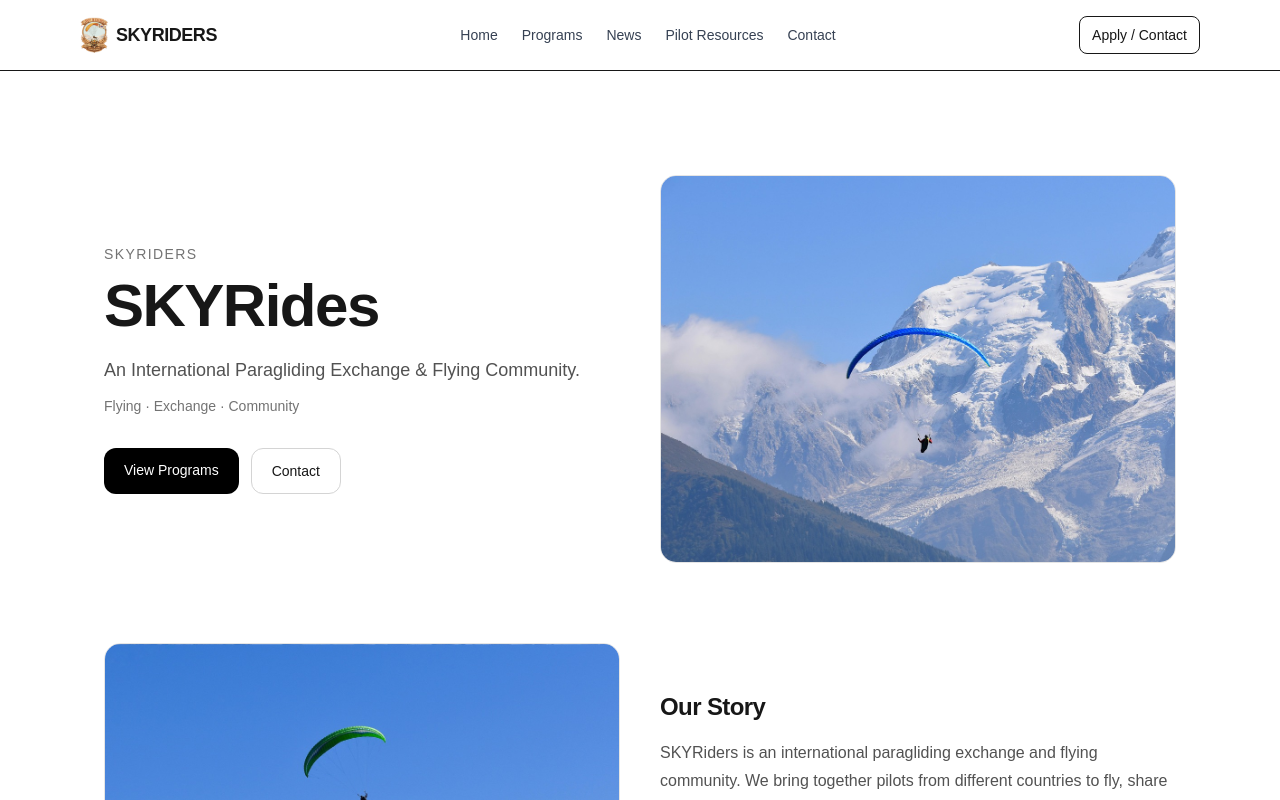
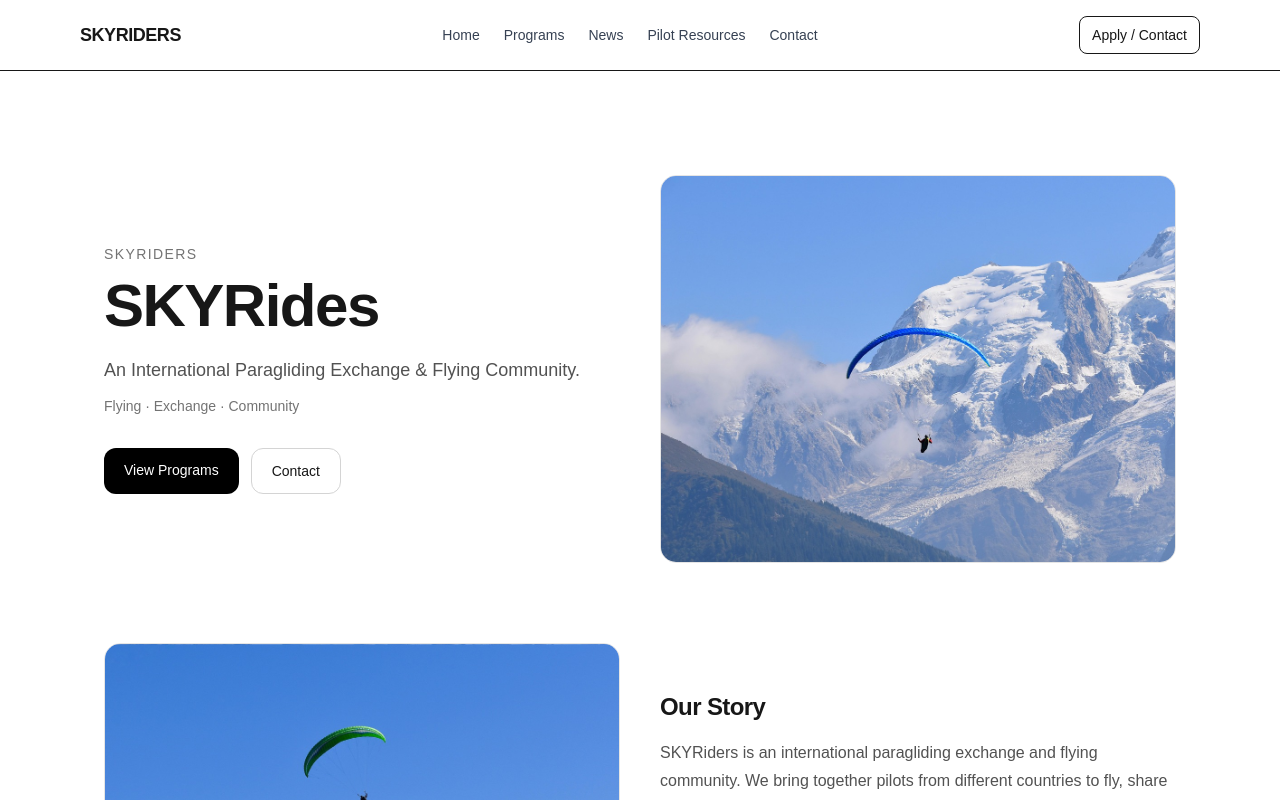
Before and after one commit to sunghyun0422/skyriders-site, a Next.js app: page / in a window 1280 px wide. Shown: the top 800 px of the page. Built offline with nearby package versions, Linux system fonts and the light colour scheme.

Commit message:
Update header logo with globe.png

```diff
--- a/app/components/Header.tsx
+++ b/app/components/Header.tsx
@@ -12,18 +12,8 @@ export default function Header() {
   return (
     <header className="sticky top-0 z-50 border-b bg-white/80 backdrop-blur">
       <div className="mx-auto flex max-w-6xl items-center justify-between px-4 py-4">
-
-        {/* ✅ 로고 */}
-        <Link href="/" className="flex items-center gap-2">
-          <img
-            src="/globe.png"
-            alt="SKYRIDERS Logo"
-            width={28}
-            height={28}
-          />
-          <span className="text-lg font-semibold tracking-tight">
-            SKYRIDERS
-          </span>
+        <Link href="/" className="text-lg font-semibold tracking-tight">
+          SKYRIDERS
         </Link>
 
         <nav className="hidden items-center gap-6 md:flex">
@@ -48,7 +38,7 @@ export default function Header() {
         </div>
       </div>
 
-      {/* 모바일 */}
+      {/* 모바일에선 메뉴 대신 간단 링크만 */}
       <div className="border-t md:hidden">
         <div className="mx-auto flex max-w-6xl items-center gap-4 overflow-x-auto px-4 py-2">
           {nav.map((item) => (
```
